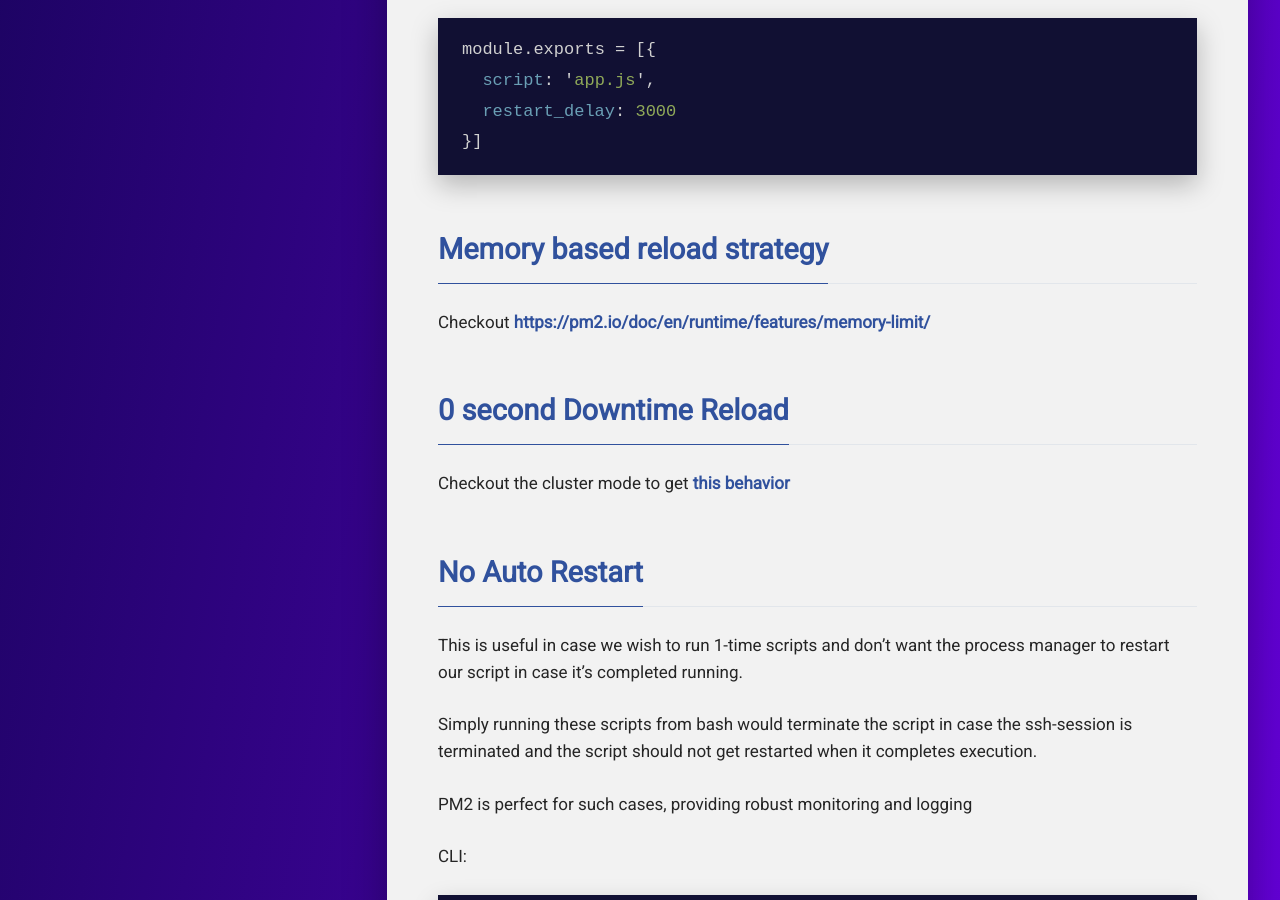
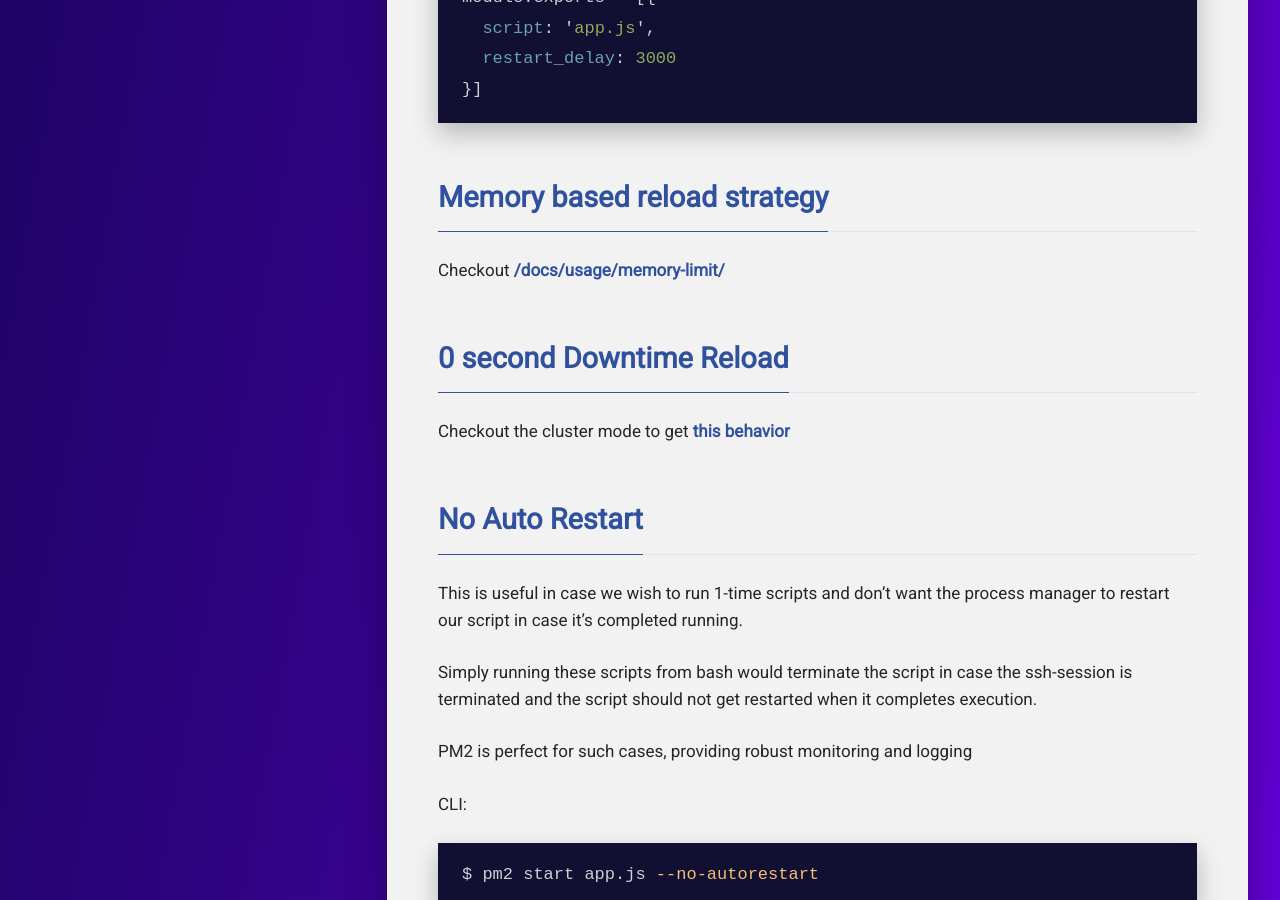
Before and after one commit to pm2-hive/pm2-hive.github.io, a Jekyll site: the page built from docs/features/restart-strategies.md, in a window 1280 px wide and 900 px high, scrolled down 1782 px. Built offline with Jekyll 4.4.1, drawn with Linux system fonts in a browser that asks for light colours; comment, search, counter and statistics services are not loaded; some of the changed text lies outside the part shown.

Commit message:
Update restart-strategies.md

```diff
--- a/docs/features/restart-strategies.md
+++ b/docs/features/restart-strategies.md
@@ -6,8 +6,6 @@
 ---
 
 ## Exponential Backoff Restart Delay
-
-*Available in PM2 >= 3.2*
 
 A new restart mode has been implemented on PM2 Runtime, making your application restarts in a smarter way. Instead of restarting your application like crazy when exceptions happens (e.g. database is down), the *exponential backoff restart* will increase incrementaly the time between restarts, reducing the pressure on your DB or your external provider... Pretty easy to use:
 
@@ -60,11 +58,11 @@
 
 ## Memory based reload strategy
 
-Checkout [https://pm2.io/doc/en/runtime/features/memory-limit/](https://pm2.io/doc/en/runtime/features/memory-limit/)
+Checkout [/docs/usage/memory-limit/](/docs/usage/memory-limit/)
 
 ## 0 second Downtime Reload
 
-Checkout the cluster mode to get [this behavior](/doc/en/runtime/guide/load-balancing/#0-seconds-downtime-reload)
+Checkout the cluster mode to get [this behavior](/docs/usage/cluster-mode/#reload)
 
 ## No Auto Restart
 
```
